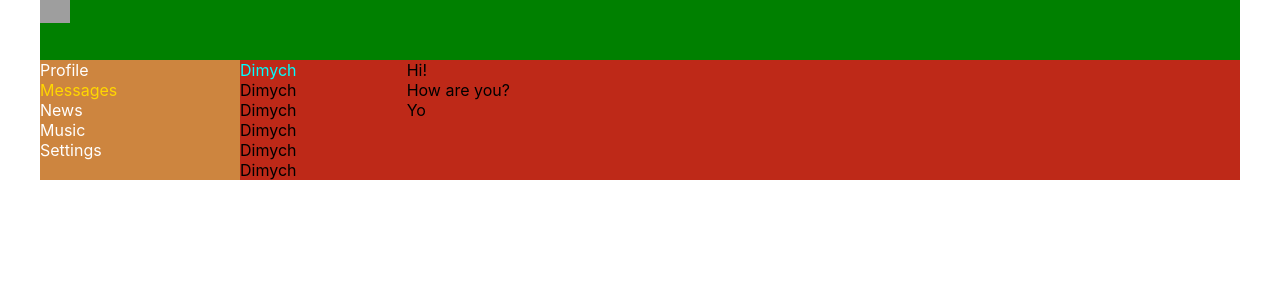
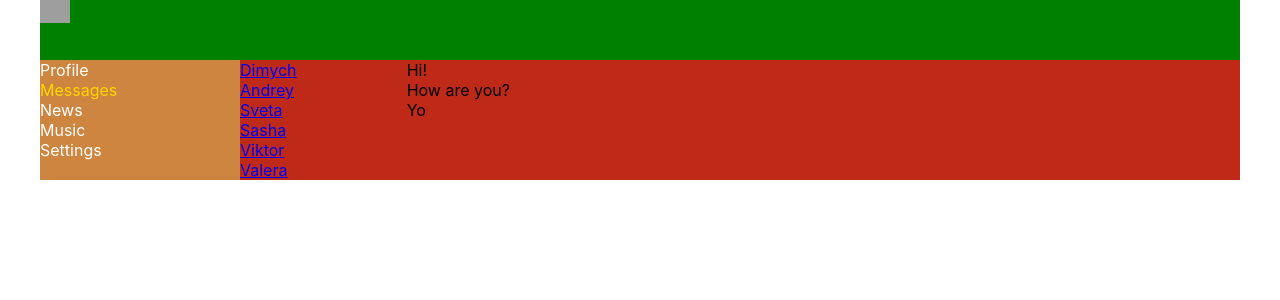
Before and after one commit to Evgeny-Chabrovsky/The-Social-Network, a React (Create React App) app: page /dialogs in a window 1280 px wide. Shown: the top 300 px of the page. Built offline with nearby package versions, Linux system fonts and the light colour scheme; grey boxes are pictures that could not be loaded.

Commit message:
Exercise 22 Route exact

```diff
--- a/src/components/Dialogs/Dialogs.jsx
+++ b/src/components/Dialogs/Dialogs.jsx
@@ -1,16 +1,29 @@
 import React from "react";
+import { NavLink } from "react-router-dom";
 import style from "./Dialogs.module.css";
 
 const Dialogs = () => {
   return (
     <div className={style.dialogs}>
       <div className={style.dialogsItems}>
-        <div className={style.dialog + " " + style.active}>Dimych</div>
-        <div className={style.dialog}>Dimych</div>
-        <div className={style.dialog}>Dimych</div>
-        <div className={style.dialog}>Dimych</div>
-        <div className={style.dialog}>Dimych</div>
-        <div className={style.dialog}>Dimych</div>
+        <div className={style.dialog + " " + style.active}>
+          <NavLink to="/dialogs/1">Dimych</NavLink>
+        </div>
+        <div className={style.dialog}>
+          <NavLink to="/dialogs/2">Andrey</NavLink>
+        </div>
+        <div className={style.dialog}>
+          <NavLink to="/dialogs/3">Sveta</NavLink>
+        </div>
+        <div className={style.dialog}>
+          <NavLink to="/dialogs/4">Sasha</NavLink>
+        </div>
+        <div className={style.dialog}>
+          <NavLink to="/dialogs/5">Viktor</NavLink>
+        </div>
+        <div className={style.dialog}>
+          <NavLink to="/dialogs/6">Valera</NavLink>
+        </div>
       </div>
       <div className={style.messages}>
         <div className={style.message}>Hi!</div>
```
Also changed, not shown: 1 other file (tests, documents, lock files or other folders).
